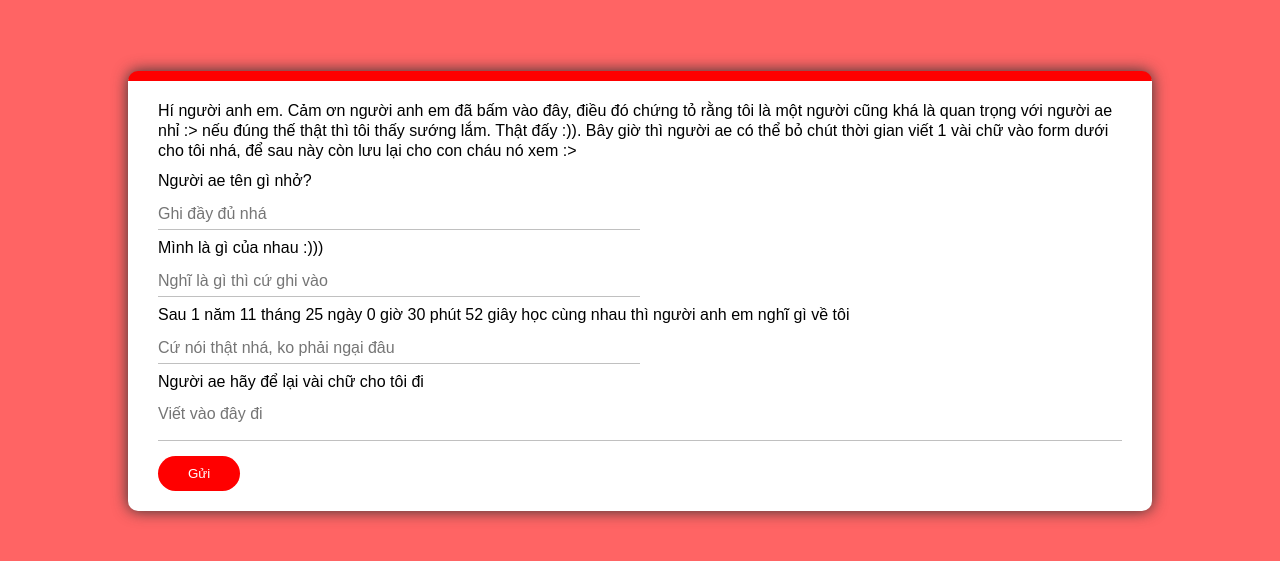
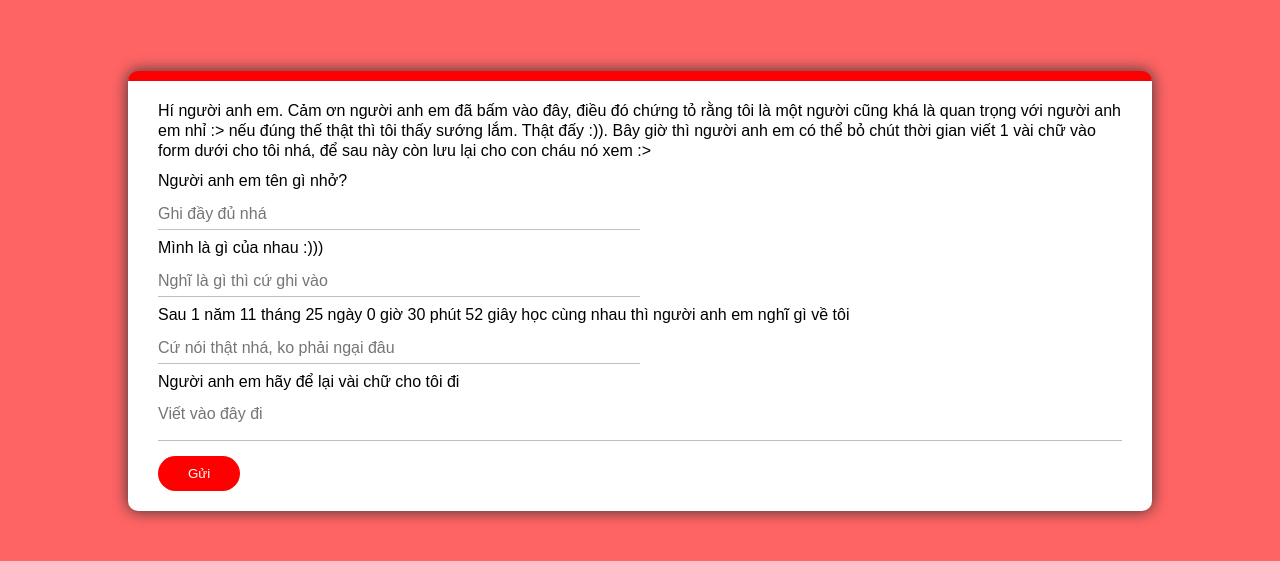
Before and after one commit to ndat2408/luubut, a plain HTML site: page index.html in a window 1280 px wide. Shown: the part 109-670 px from the top of the page. Drawn offline with Linux system fonts and the light colour scheme.

Commit message:
final html

```diff
--- a/index.html
+++ b/index.html
@@ -11,9 +11,9 @@
         <div class="main">
             <div class="content">
                 <div id="test"></div>
-                <p>Hí người anh em. Cảm ơn người anh em đã bấm vào đây, điều đó chứng tỏ rằng tôi là một người cũng khá là quan trọng với người ae nhỉ :> nếu đúng thế thật thì tôi thấy sướng lắm. Thật đấy :)). Bây giờ thì người ae có thể bỏ chút thời gian viết 1 vài chữ vào form dưới cho tôi nhá, để sau này còn lưu lại cho con cháu nó xem :></p>
+                <p>Hí người anh em. Cảm ơn người anh em đã bấm vào đây, điều đó chứng tỏ rằng tôi là một người cũng khá là quan trọng với người anh em nhỉ :> nếu đúng thế thật thì tôi thấy sướng lắm. Thật đấy :)). Bây giờ thì người anh em có thể bỏ chút thời gian viết 1 vài chữ vào form dưới cho tôi nhá, để sau này còn lưu lại cho con cháu nó xem :></p>
                 <form action="main">
-                    <label for="name">Người ae tên gì nhở?</label>
+                    <label for="name">Người anh em tên gì nhở?</label>
                     <div class="inp">
                         <input autocomplete="off" id="peopleName" placeholder="Ghi đầy đủ nhá" type="text">
                         <div class="underline"></div>
@@ -25,10 +25,10 @@
                     </div>
                     <label for="relationship"> Sau <span id="xxx"></span> học cùng nhau thì người anh em nghĩ gì về tôi</label>
                     <div class="inp">
-                        <input autocomplete="off" id="relation" placeholder="Cứ nói thật nhá, ko phải ngại đâu" type="text">
+                        <input autocomplete="off" id="review" placeholder="Cứ nói thật nhá, ko phải ngại đâu" type="text">
                         <div class="underline"></div>
                     </div>
-                    <label for="text">Người ae hãy để lại vài chữ cho tôi đi</label>
+                    <label for="text">Người anh em hãy để lại vài chữ cho tôi đi</label>
                     <div class="txtarea">
                         <textarea id="mainText" placeholder="Viết vào đây đi"></textarea>
                         <div class="underline"></div>
```
